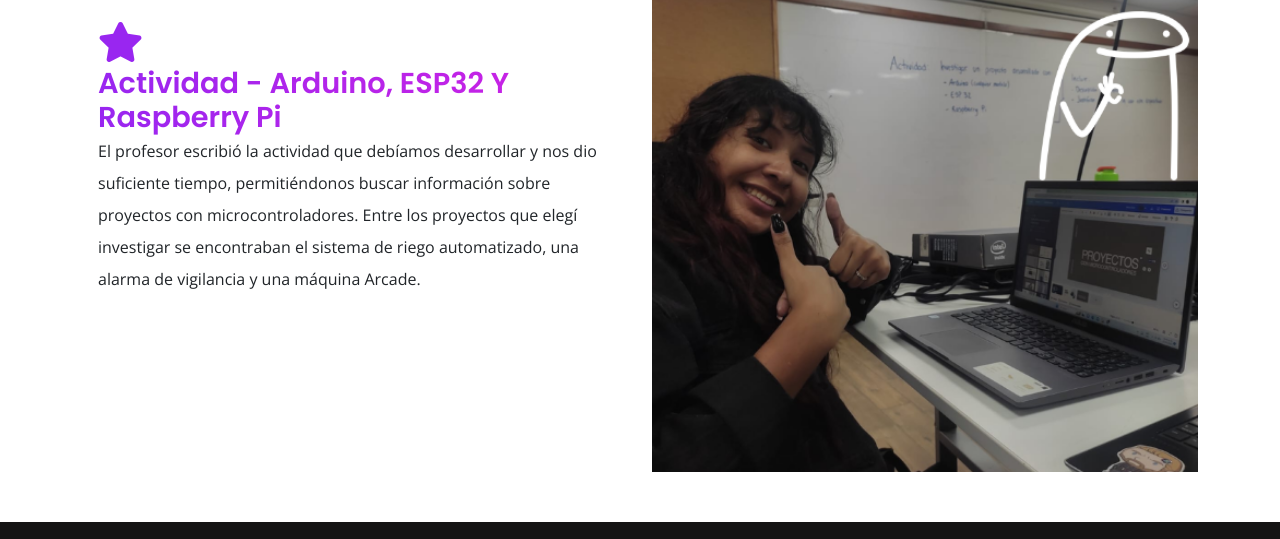
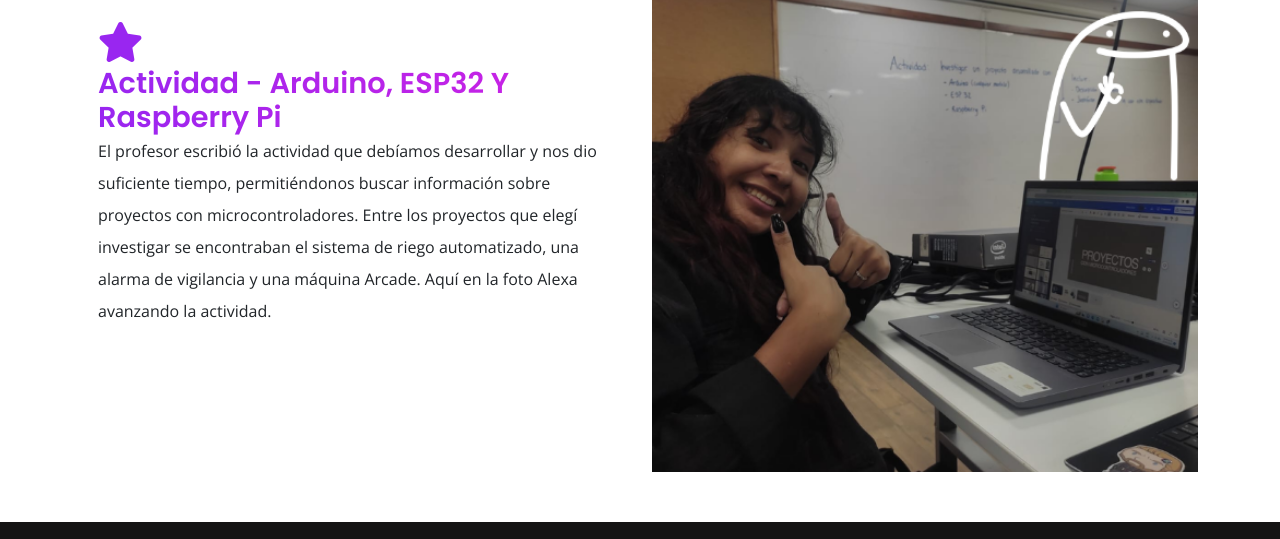
Before and after one commit to guerevalery/vagus-laboratorio-2, a website: page INDEX - CLASES 4.html in a window 1280 px wide. Shown: the part 1780-2319 px from the top of the page. Drawn offline with nearby package versions, Linux system fonts and the light colour scheme; files that its build step writes are made by us from their sources; files whose address does not match are found by name.

Commit message:
Update INDEX - CLASES 4.html

```diff
--- a/INDEX - CLASES 4.html
+++ b/INDEX - CLASES 4.html
@@ -120,7 +120,7 @@
             <div class="icon d-block fas fa-star"></div>
             <h3 class="display-3--title mt-1">Actividad - Arduino, ESP32 y Raspberry Pi</h3>
             <p class="lh-lg">
-              El profesor escribió la actividad que debíamos desarrollar y nos dio suficiente tiempo, permitiéndonos buscar información sobre proyectos con microcontroladores. Entre los proyectos que elegí investigar se encontraban el sistema de riego automatizado, una alarma de vigilancia y una máquina Arcade.
+              El profesor escribió la actividad que debíamos desarrollar y nos dio suficiente tiempo, permitiéndonos buscar información sobre proyectos con microcontroladores. Entre los proyectos que elegí investigar se encontraban el sistema de riego automatizado, una alarma de vigilancia y una máquina Arcade. Aquí en la foto Alexa avanzando la actividad.
 
             </p>
           </div>
```
